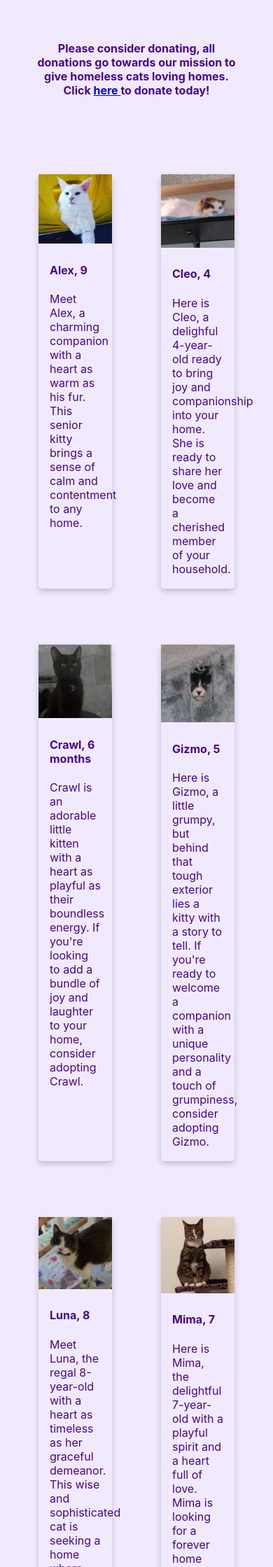
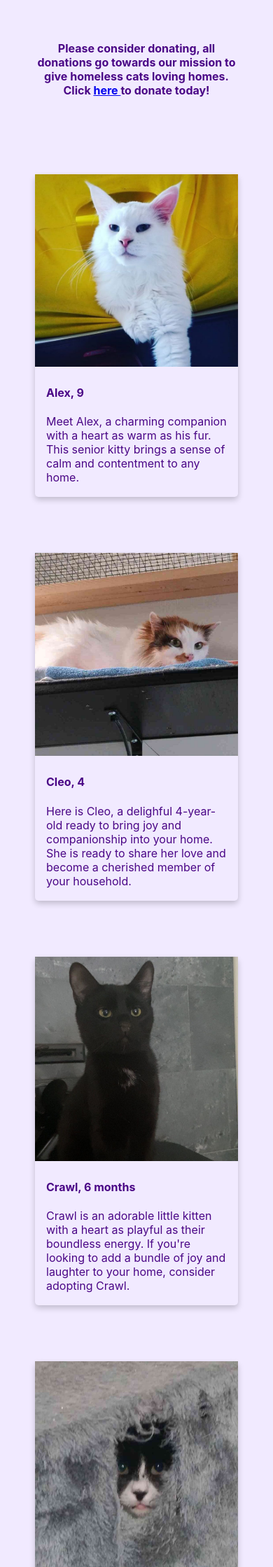
Before and after one commit to Ella22011/WebDevelopment24, a PHP site: page /pages/cats.html in a window 390 px wide. Shown: the part 432-2671 px from the top of the page at 70% size. Run offline with PHP 8.4, Linux system fonts and the light colour scheme.

Commit message:
Update styles-jemina.css

```diff
--- a/css/styles-jemina.css
+++ b/css/styles-jemina.css
@@ -135,3 +135,19 @@ body {
     }
 
 }
+
+@media (max-width: 1200px) {
+    .card,
+    .last-card {
+        max-width: 45%;
+        flex-basis: 45%;
+    }
+}
+
+@media (max-width: 600px) {
+    .card,
+    .last-card {
+        max-width: 100%;
+        flex-basis: 100%;
+    }
+}
```
